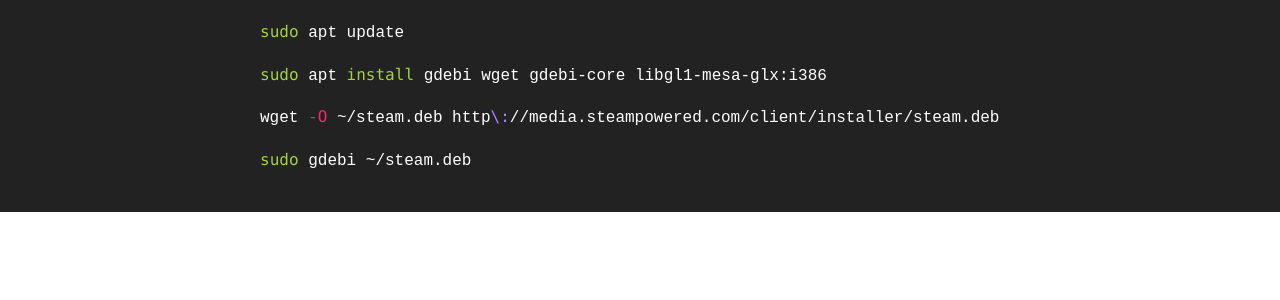
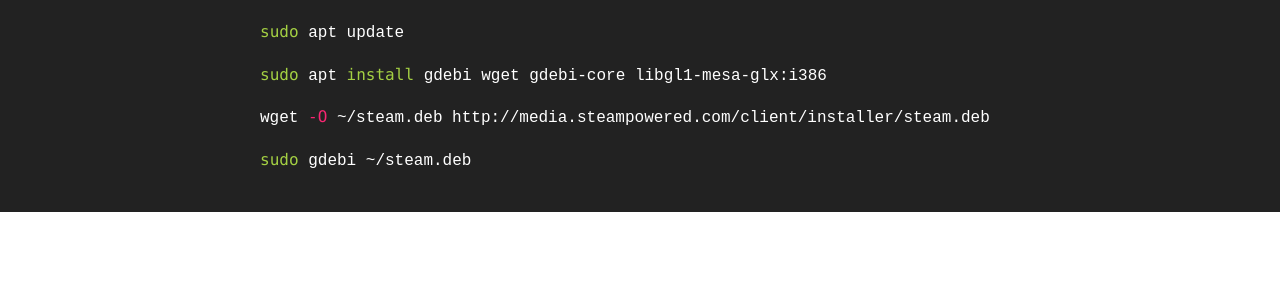
Before and after one commit to rykersun/rykersun.github.io, a Jekyll site: the page built from _posts/2022-07-01-elementary-install-steam.md, in a window 1280 px wide. Shown: the part 1052-1352 px from the top of the page. Built offline with Jekyll 4.4.1, drawn with Linux system fonts in a browser that asks for light colours; part of the change alters nothing that is shown.

Commit message:
change some text

```diff
--- a/_posts/2022-07-01-elementary-install-steam.md
+++ b/_posts/2022-07-01-elementary-install-steam.md
@@ -19,7 +19,7 @@ sudo apt update
 
 sudo apt install gdebi wget gdebi-core libgl1-mesa-glx:i386
 
-wget -O ~/steam.deb http\://media.steampowered.com/client/installer/steam.deb
+wget -O ~/steam.deb http://media.steampowered.com/client/installer/steam.deb
 
 sudo gdebi ~/steam.deb
 {% endhighlight %}
```
